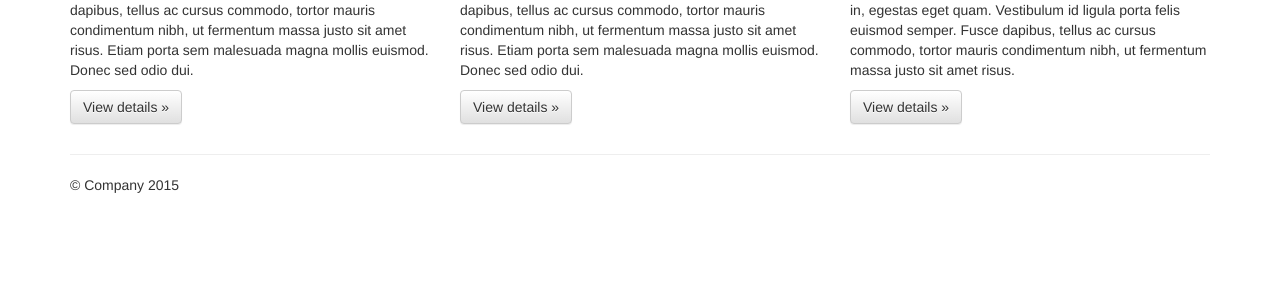
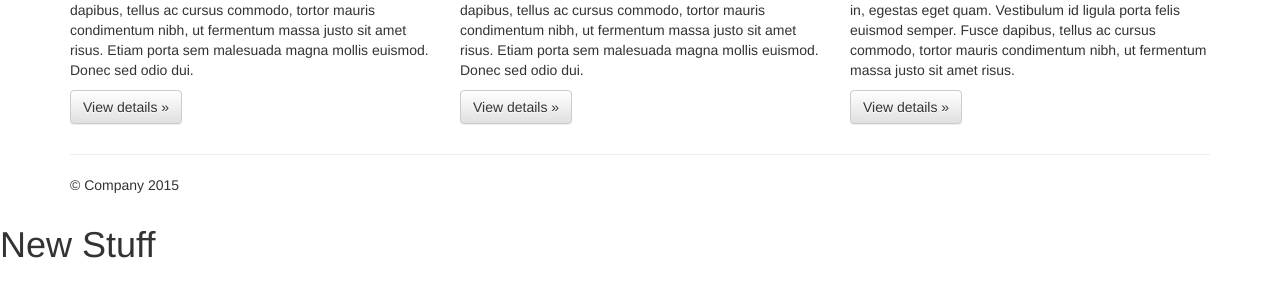
Before and after one commit to TomCom1234/My-Website, a plain HTML site: page index.html in a window 1280 px wide. Shown: the part 494-790 px from the top of the page. Drawn offline with nearby package versions, Linux system fonts and the light colour scheme.

Commit message:
Update index.html

```diff
--- a/index.html
+++ b/index.html
@@ -102,5 +102,7 @@
             r.parentNode.insertBefore(e,r)}(window,document,'script','ga'));
             ga('create','UA-XXXXX-X','auto');ga('send','pageview');
         </script>
+
+        <h1> New Stuff </h1>
     </body>
 </html>
```
